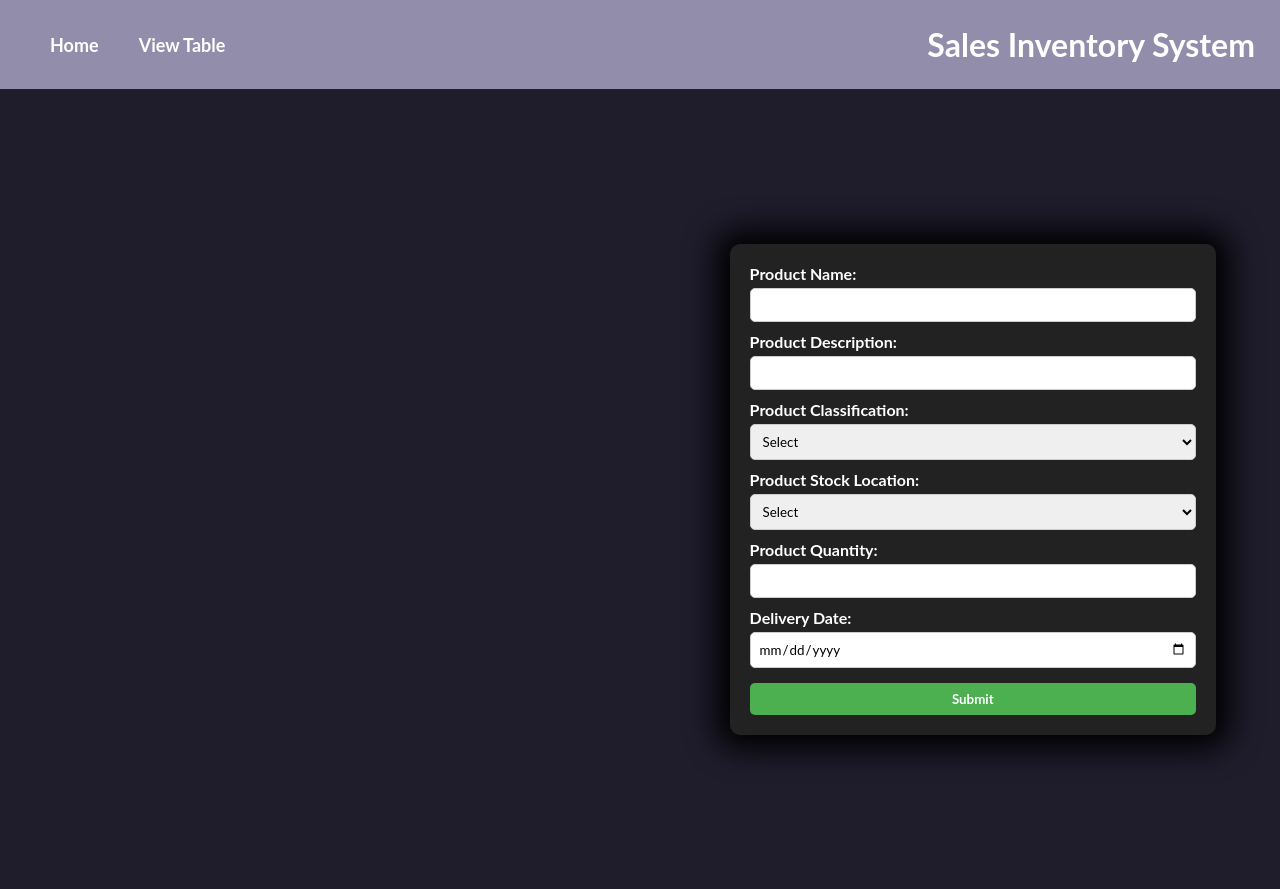
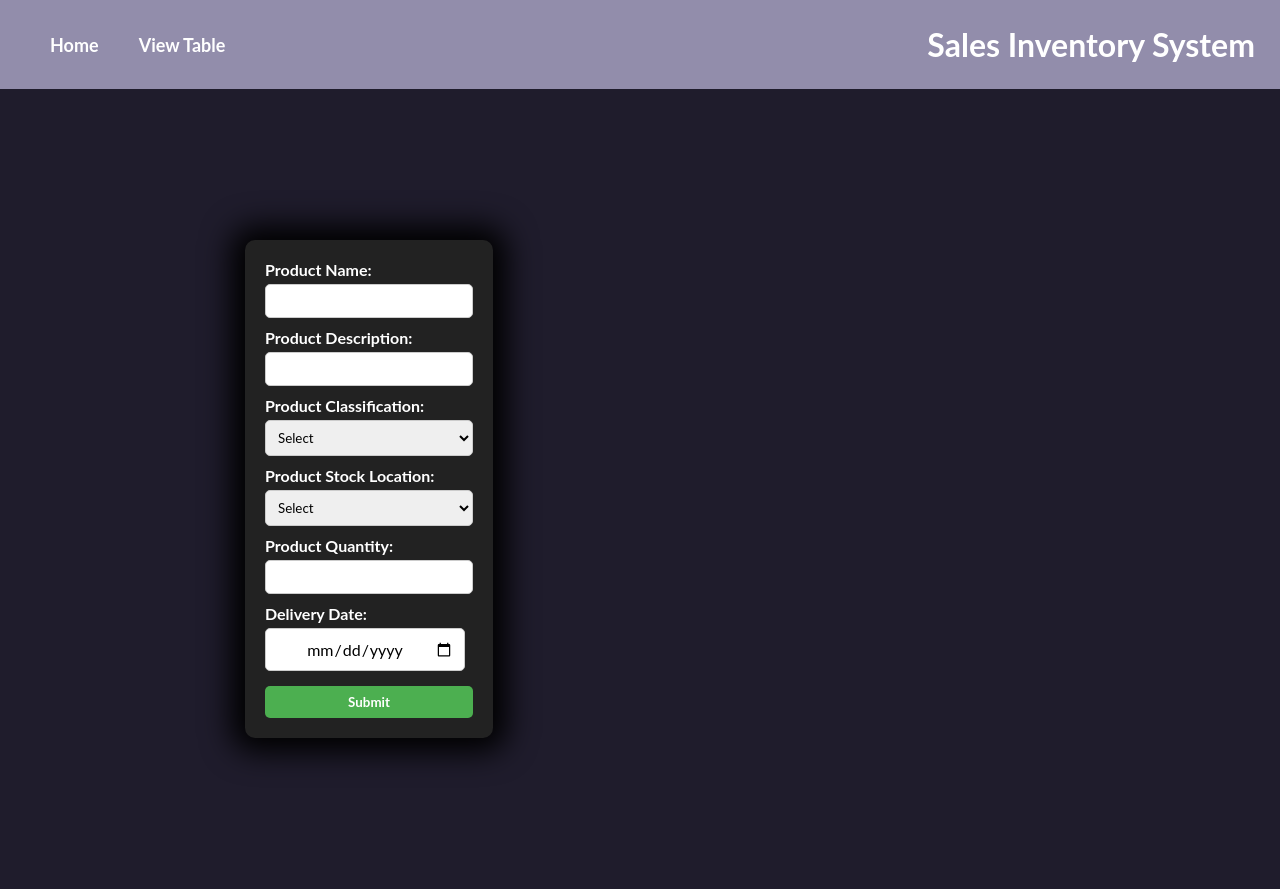
Before and after one commit to MJ-Sanoy/SIS-G11, a PHP site: page / in a window 1280 px wide. Run offline with PHP 8.4, Linux system fonts and the light colour scheme.

Commit message:
Front-update

```diff
--- a/css-main.css
+++ b/css-main.css
@@ -11,32 +11,30 @@ body{
 
 .row {
     display: flex;
-    justify-content: flex-end; /* Pushes the form to the right */
-    align-items: center; /* Centers it vertically */
-    height: 100vh; /* Makes it take full height */
-    padding-right: 5%; /* Adds some spacing from the right edge */
+    justify-content: flex-start; /* Aligns form to the left */
+    padding: 20px;
+    height: 100vh; /* Ensure the row takes full height to help with vertical centering */
 }
 
 .column-form {
-    width: 40%;
-    background-color: #222;
+    width: 20%; /* Adjust width for the form */
+    background-color: #222; /* Dark background for contrast */
     padding: 20px;
     border-radius: 10px;
-    color: white;
+    color: white; /* White text for readability */
     -webkit-box-shadow: 0px 0px 30px 14px #000000;
     box-shadow: 0px 0px 30px 14px #000000;
-    display: flex;
-    flex-direction: column;
-    align-items: center;
-    justify-content: center;
+    margin-top: auto;
+    margin-bottom: auto; /* This ensures vertical centering inside the column */
+    margin-left: 225px;
 }
 
 form {
-    width: 100%;
     display: flex;
     flex-direction: column;
     gap: 10px;
 }
+
 
 label {
     font-weight: bold;
@@ -61,3 +59,10 @@ input, select {
 .submit-button input:hover {
     background-color: #45a049;
 }
+
+#date{
+    text-align: center;  /* Center the text inside the input */
+    padding: 10px;
+    font-size: 16px;
+    width: 200px;
+}
--- a/index.php
+++ b/index.php
@@ -26,11 +26,11 @@
             </div>
             <div class="product-quantity">
                 <label for="product-quantity">Product Quantity: </label>
-                <input type="number" name="product-quantity" required>
+                <input type="number" name="product-quantity" required min="0" max="100">
             </div>
             <div class="product-delivery-date">
-                <label for="product-delivery-date">Delivery Date: </label>
-                <input type="date" name="product-delivery-date" required>
+                <label for="product-delivery-date">Delivery Date: </label><br>
+                <input type="date" name="product-delivery-date" id="date" required placeholder="MM/DD/YYYY">
             </div>
             <div class="submit-button">
                 <input type="Submit" value="Submit">
```
